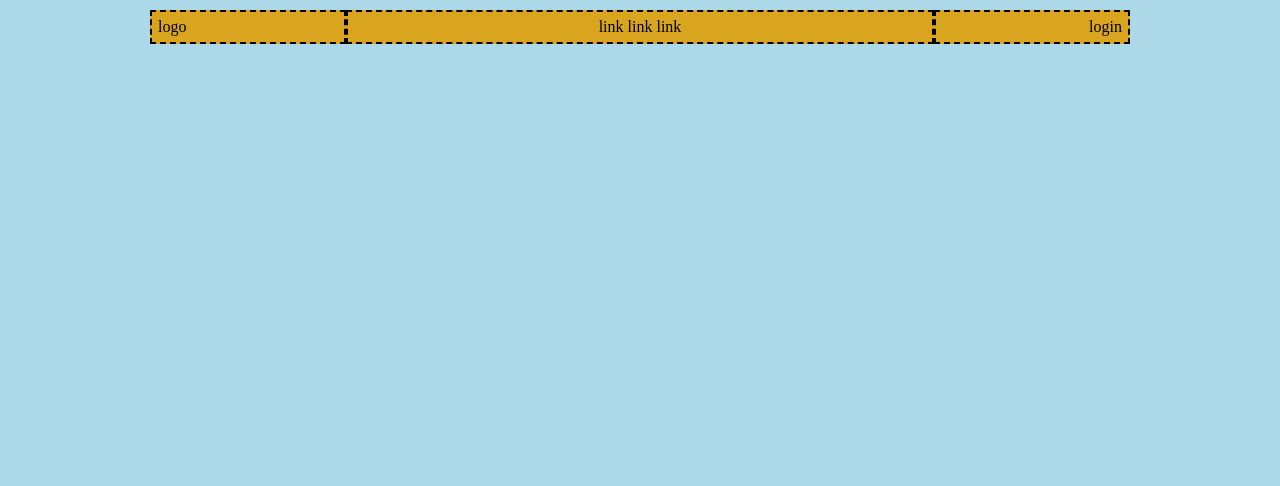
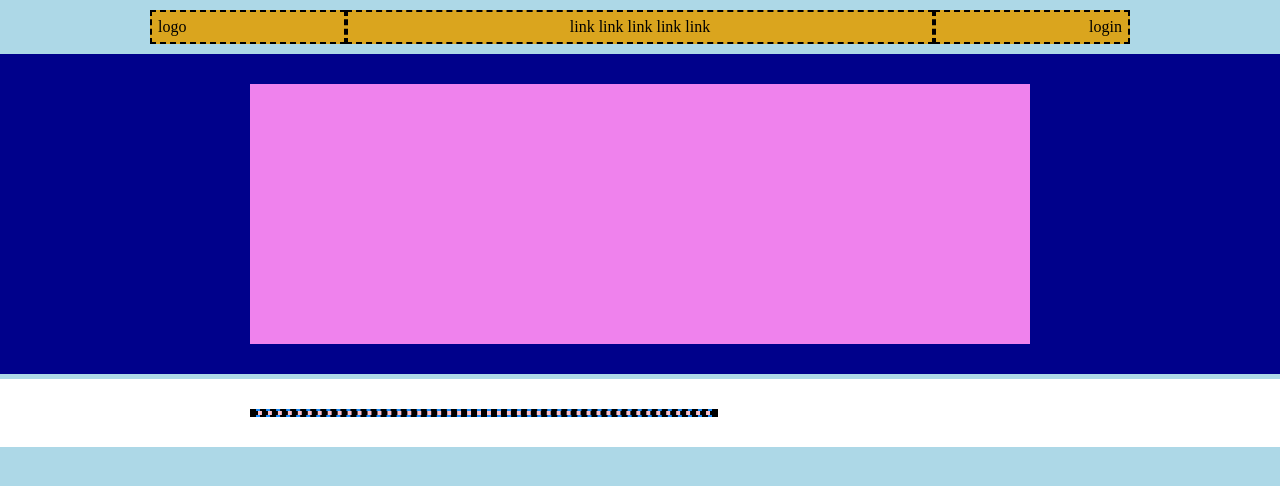
Before and after one commit to yuricifiello/htmlcss-struttura-discord, a plain HTML site: page index.html in a window 1280 px wide. Drawn offline with Linux system fonts and the light colour scheme.

Commit message:
second section

```diff
--- a/css/style.css
+++ b/css/style.css
@@ -40,6 +40,7 @@ body {
 .container-due {
   background-color: rgb(0, 1, 139);
   padding: 30px 250px 30px 250px;
+  margin-bottom: 5px;
 }
 
 .container-due > .box-uno {
@@ -48,3 +49,22 @@ body {
   background-color: rgb(239 130 237);
   padding: 130px 50px 130px 50px;
 }
+
+.container-tre {
+  background-color: rgb(255 255 255);
+  padding: 30px 250px 30px 250px;
+  justify-content: flex-start;
+  align-items: flex-start;
+}
+
+.container-tre > .box-due {
+  background-color: rgb(29 144 255);
+  width: 60%;
+  border: 2px dashed black;
+}
+
+.container-tre > .box-due > .box-tre {
+  background-color: rgb(255 193 202);
+  border: 2px dashed black;
+  height: 40%;
+}
--- a/index.html
+++ b/index.html
@@ -3,7 +3,7 @@
   <head>
     <meta charset="UTF-8" />
     <meta name="viewport" content="width=device-width, initial-scale=1.0" />
-    <title>Document</title>
+    <title>Struttura Discord</title>
     <link rel="stylesheet" href="./css/style.css" />
   </head>
   <body>
@@ -11,10 +11,18 @@
       <div class="header-top">
         <div class="container">
           <div class="logo">logo</div>
-          <div class="link">link link link</div>
+          <div class="link">link link link link link</div>
           <div class="login">login</div>
         </div>
       </div>
+      <div class="container-due">
+        <div class="box-uno"></div>
+      </div>
     </header>
+    <div class="container-tre">
+      <div class="box-due">
+        <div class="box-tre"></div>
+      </div>
+    </div>
   </body>
 </html>
```
